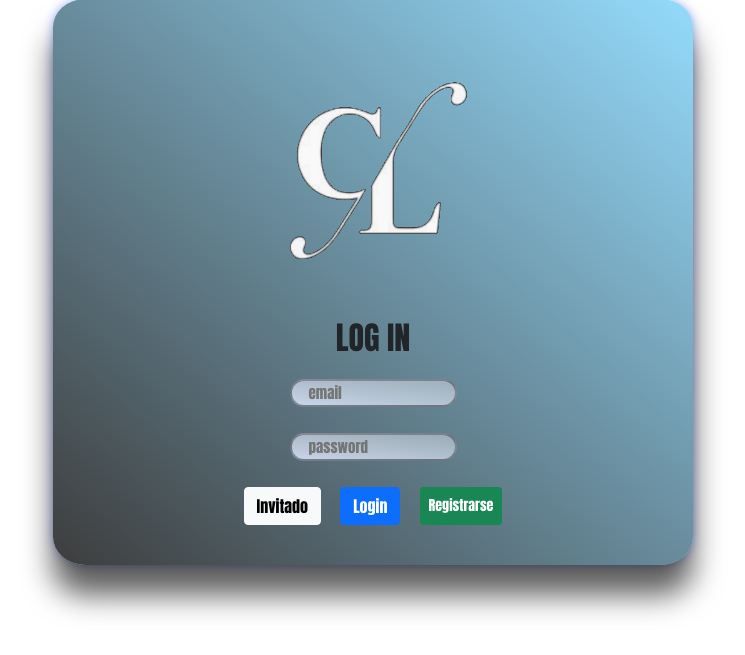
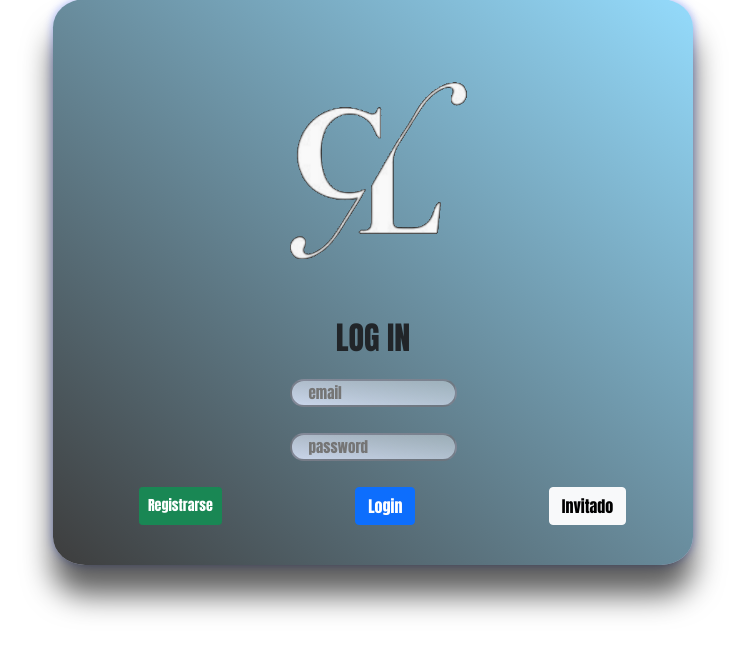
Before and after one commit to NahumLarzabal/TPE-Larzabal-Menchon, a PHP site: page /tpe/login in a window 1280 px wide. Shown: the part 39-694 px from the top of the page, without its empty margins (267-1012 px from the left). Run offline with PHP 8.4, Linux system fonts and the light colour scheme.

Commit message:
change diseno de botones en login

```diff
--- a/css/stylecss.css
+++ b/css/stylecss.css
@@ -210,15 +210,16 @@ div.inputs-form{
 .ml-5{
     margin-left: 5%;
 }
-.mll-3{
+/* .mll-3{
     margin-left: 3%;
-}
+} */
 
 .mtt-5{
     margin-top: 5%;
 }
 .mtt-2{
     margin-top: 2%;
+    justify-content: space-around;
 }
 .alert-danger{
     display: flex;
--- a/templates/userLogin.tpl
+++ b/templates/userLogin.tpl
@@ -41,9 +41,9 @@
                         </div>
                     </div>
                     <div class="btn-form-login mtt-2">
+                        <a class="btn btn-success btn-sm btn-create-user" href="createLogin">Registrarse</a>
+                        <input type="submit" class="btn mll-3 btn-primary" value="Login">
                         <input type="submit" class="invitado btns-login btn btn-light" value="Invitado">
-                        <input type="submit" class="btn mll-3 btn-primary" value="Login">
-                        <a class="btn btn-success btn-sm btn-create-user" href="createLogin">Registrarse</a>
                     </div>
                     <h4><span class="red-alert">{$error}</span></h4>
                 </form>
```
